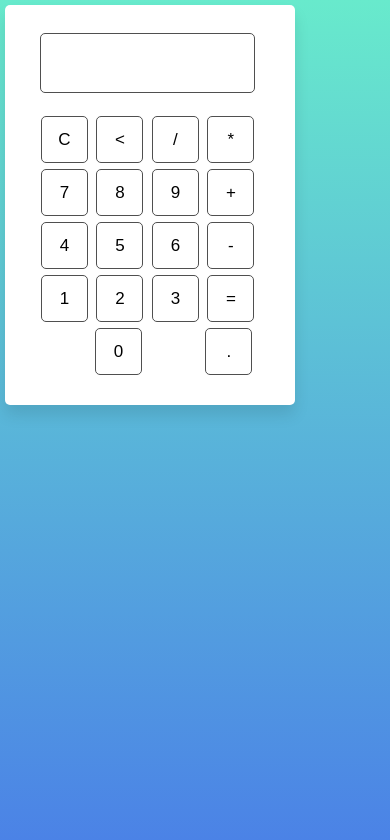
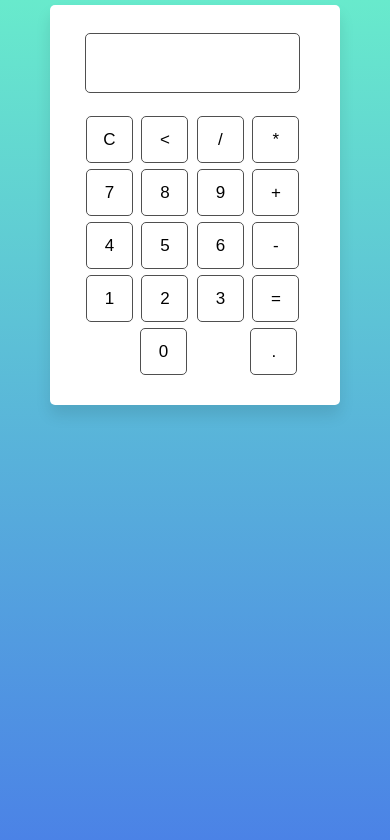
Before and after one commit to carollbs/basic_calc, a Jekyll site: the page index.html, which Jekyll copies as it is, in a window 390 px wide. Shown: the top 840 px of the page. Built offline with Jekyll 4.4.1, drawn with Linux system fonts in a browser that asks for light colours.

Commit message:
Add files via upload

```diff
--- a/assets/responsive.css
+++ b/assets/responsive.css
@@ -10,7 +10,7 @@
     min-height: 0hv;
     display: flexbox;
     align-items: stretch;
-    justify-content: left;
+    justify-content: center;
   }
 
   .wrapper{
```
